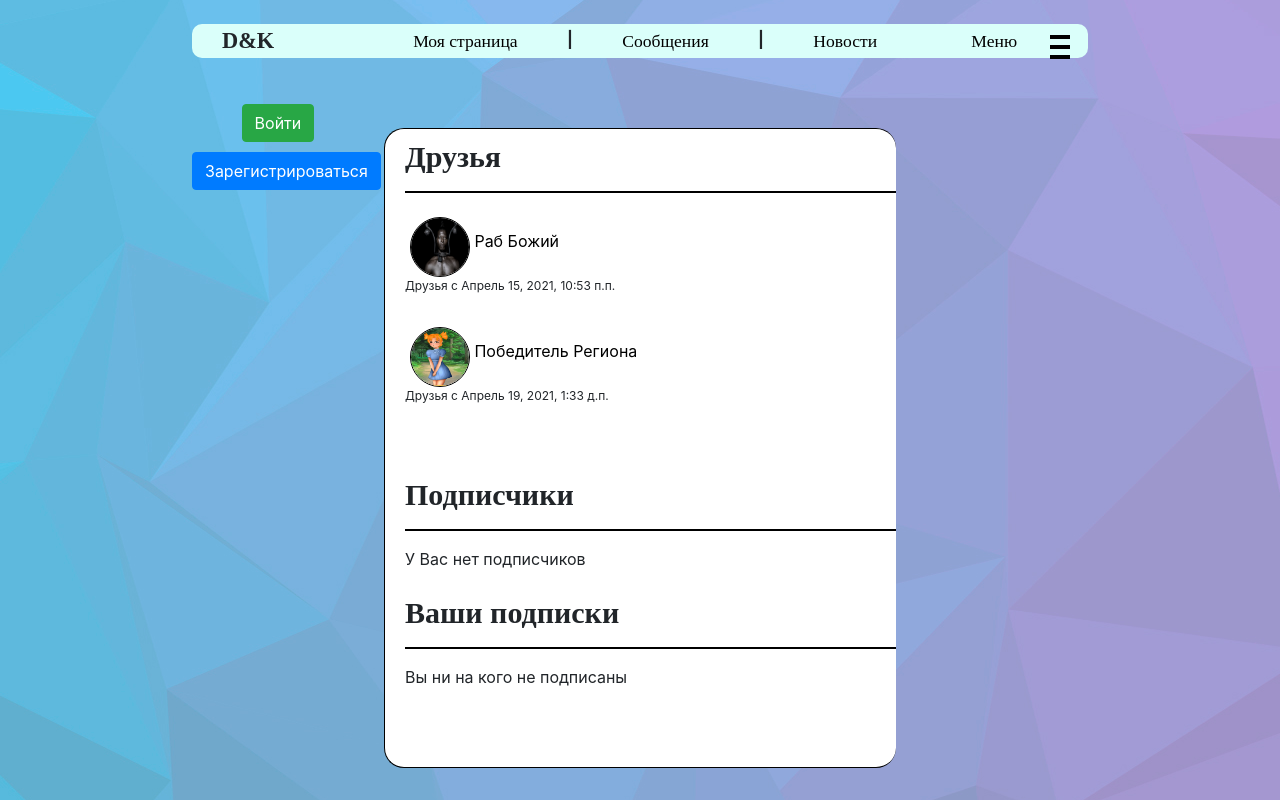
After one commit to Bloodmain/WEBProjectYL, a Django app: page /friends/1 in a window 1280 px wide. The commit adds this page. Run offline with Django 3.2, Linux system fonts and the light colour scheme; data comes from the database, SQL or seed files in the repository; both versions use the stored data as it was after the commit; some libraries are stand-ins or nearby versions.

Commit message:
Фронтенд реализация друзей, подписчиков, запросов

```diff
--- /dev/null
+++ b/WebProjectYL/user_manager/static/css/friends.css
@@ -0,0 +1,19 @@
+h1 {
+    font-family: "Segoe Print";
+    font-size: 30px;
+    font-weight: bold;
+}
+
+hr {
+    height: 1px;
+}
+
+.friendship_creation_date {
+    font-size: 12px;
+    margin-right: 15%;
+}
+
+.news_avatar {
+    width: 60px;
+    height: 60px;
+}
--- a/WebProjectYL/user_manager/static/css/homepage.css
+++ b/WebProjectYL/user_manager/static/css/homepage.css
@@ -77,3 +77,7 @@ td:first-child {
     color: #29a6db;
     text-decoration: none;
 }
+
+.no-posts {
+    text-align: center;
+}
--- a/WebProjectYL/user_manager/static/js/script.js
+++ b/WebProjectYL/user_manager/static/js/script.js
@@ -1,4 +1,4 @@
-const csrftoken = document.querySelector('[name=csrfmiddlewaretoken]').value;
+const csrftoken = document.querySelector('[name=csrfmiddlewaretoken]');
 
 $(document).ready(function () {
     $('.avatar').bootstrapFileInput('Выбрать аватар');
@@ -50,8 +50,8 @@ function sameOrigin(url) {
 
 $.ajaxSetup({
     beforeSend: function (xhr, settings) {
-        if (!csrfSafeMethod(settings.type) && sameOrigin(settings.url)) {
-            xhr.setRequestHeader("X-CSRFToken", csrftoken);
+        if (csrftoken && !csrfSafeMethod(settings.type) && sameOrigin(settings.url)) {
+            xhr.setRequestHeader("X-CSRFToken", csrftoken.value);
         }
     }
 });
@@ -212,7 +212,7 @@ $('.delete-comment').click(function () {
 
 $('.repost-img').click(function () {
     if (confirm('Вы действительно хотите создать репост этой записи?')) {
-        var element = $(this)
+        var element = $(this);
         var post_id = element.attr('class').split(' ')[1];
         $.get('/api/user', {}, function (data) {
             if ('Error' in data)
@@ -226,3 +226,75 @@ $('.repost-img').click(function () {
         })
     }
 })
+
+$('.send-friend-request').click(function () {
+    var element = $(this);
+    var requester_id = element.attr('class').split(' ')[1];
+    var friend_id = element.attr('class').split(' ')[2];
+    $.post('/api/friends_requests', {requester: requester_id, friend: friend_id}, function () {
+        location.reload();
+    })
+})
+
+$('.delete-from-friends').click(function () {
+    var element = $(this);
+    var user1_id = element.attr('class').split(' ')[1];
+    var user2_id = element.attr('class').split(' ')[2];
+    $.ajax({
+        type: 'DELETE',
+        url: '/api/friends/' + user1_id + '/' + user2_id,
+        data: {},
+        dataType: 'json',
+        success: function () {
+            location.reload();
+        }
+    });
+})
+
+$('.remove-friend-request').click(function () {
+    var element = $(this);
+    var user1_id = element.attr('class').split(' ')[1];
+    var user2_id = element.attr('class').split(' ')[2];
+    $.ajax({
+        type: 'DELETE',
+        url: '/api/friends_requests/' + user1_id + '/' + user2_id,
+        data: {},
+        dataType: 'json',
+        success: function () {
+            location.reload();
+        }
+    });
+})
+
+$('.add-to-friends').click(function () {
+    var element = $(this);
+    var friend_id = element.attr('class').split(' ')[1];
+    var creator_id = element.attr('class').split(' ')[2];
+    $.post('/api/friends', {creator: creator_id, friend: friend_id}, function () {
+        location.reload();
+    })
+})
+
+$('.leave-in-subs').click(function () {
+    var element = $(this);
+    var author = element.attr('class').split(' ')[1];
+    var subscriber = element.attr('class').split(' ')[2];
+    $.post('/api/subscriber', {author: author, subscriber: subscriber}, function () {
+        location.reload();
+    })
+})
+
+$('.leave-from-subs').click(function () {
+    var element = $(this);
+    var user1_id = element.attr('class').split(' ')[1];
+    var user2_id = element.attr('class').split(' ')[2];
+    $.ajax({
+        type: 'DELETE',
+        url: '/api/subscriber/' + user1_id + '/' + user2_id,
+        data: {},
+        dataType: 'json',
+        success: function () {
+            location.reload();
+        }
+    });
+})
--- a/WebProjectYL/user_manager/templates/unknown_homepage.html
+++ b/WebProjectYL/user_manager/templates/access_denied.html
@@ -1,5 +1,4 @@
 {% extends "main.html" %}
-<title>Моя страница</title>
 {% block content %}
     {% load static %}
     <div class="alert alert-info">Пожалуйста, зарегистрируйтесь, чтобы получить доступ к данной
--- /dev/null
+++ b/WebProjectYL/user_manager/templates/friends.html
@@ -0,0 +1,93 @@
+{% extends "main.html" %}
+{% block content %}
+    {% load static %}
+    <link rel="stylesheet" href="{% static 'css/friends.css' %}">
+
+    {% if reqs_to_you %}
+        <h1>Заявки в друзья</h1>
+        <hr color="black">
+        {% for req in reqs_to_you %}
+            <a href="/homepage/{{ req.requester.id }}" class="author_url">
+                <img src="{{ req.requester.profile.avatar.url }}" alt="Аватарка"
+                     class="news_avatar comment-avatar">
+                <span class="creator_name">{{ req.requester.profile.name }} {{ req.requester.profile.surname }}</span>
+            </a>
+            <div class="friendship_creation_date">Запрос от {{ req.create_date }}</div>
+            <br>
+        {% endfor %}
+        <br><br>
+    {% endif %}
+
+    <h1>Друзья</h1>
+    <hr color="black">
+    {% if friends %}
+        {% for friend in friends %}
+            {% if friend.friend != user %}
+                <a href="/homepage/{{ friend.friend.id }}" class="author_url">
+                    <img src="{{ friend.friend.profile.avatar.url }}" alt="Аватарка"
+                         class="news_avatar comment-avatar">
+                    <span class="creator_name">{{ friend.friend.profile.name }} {{ friend.friend.profile.surname }}</span>
+                </a>
+            {% else %}
+                <a href="/homepage/{{ friend.creator.id }}" class="author_url">
+                    <img src="{{ friend.creator.profile.avatar.url }}" alt="Аватарка"
+                         class="news_avatar comment-avatar">
+                    <span class="creator_name">{{ friend.creator.profile.name }} {{ friend.creator.profile.surname }}</span>
+                </a>
+            {% endif %}
+            <div class="friendship_creation_date">Друзья с {{ friend.create_date }}</div>
+            <br>
+        {% endfor %}
+    {% else %}
+        <span>У Вас ещё нет друзей...</span>
+    {% endif %}
+    <br><br>
+
+    {% if your_reqs %}
+        <h1>Ваши запросы дружбы</h1>
+        <hr color="black">
+        {% for req in your_reqs %}
+            <a href="/homepage/{{ req.friend.id }}" class="author_url">
+                <img src="{{ req.friend.profile.avatar.url }}" alt="Аватарка"
+                     class="news_avatar comment-avatar">
+                <span class="creator_name">{{ req.friend.profile.name }} {{ req.friend.profile.surname }}</span>
+            </a>
+            <div class="friendship_creation_date">Запрос от {{ req.create_date }}</div>
+            <br>
+        {% endfor %}
+        <br><br>
+    {% endif %}
+
+    <h1>Подписчики</h1>
+    <hr color="black">
+    {% if subscribers %}
+        {% for subscriber in subscribers %}
+            <a href="/homepage/{{ subscriber.subscriber.id }}" class="author_url">
+                <img src="{{ subscriber.subscriber.profile.avatar.url }}" alt="Аватарка"
+                     class="news_avatar comment-avatar">
+                <span class="creator_name">{{ subscriber.subscriber.profile.name }} {{ subscriber.subscriber.profile.surname }}</span>
+            </a>
+            <div class="friendship_creation_date">Подписан на Вас с {{ subscriber.create_date }}</div>
+            <br>
+        {% endfor %}
+    {% else %}
+        <span>У Вас нет подписчиков</span>
+    {% endif %}
+    <br><br>
+
+    <h1>Ваши подписки</h1>
+    <hr color="black">
+    {% if subscribes %}
+        {% for subscribe in subscribes %}
+            <a href="/homepage/{{ subscribe.author.id }}" class="author_url">
+                <img src="{{ subscribe.author.profile.avatar.url }}" alt="Аватарка"
+                     class="news_avatar comment-avatar">
+                <span class="creator_name">{{ subscribe.author.profile.name }} {{ subscribe.author.profile.surname }}</span>
+            </a>
+            <div class="friendship_creation_date">Вы подписаны с {{ subscribe.create_date }}</div>
+            <br>
+        {% endfor %}
+    {% else %}
+        <span>Вы ни на кого не подписаны</span>
+    {% endif %}
+{% endblock %}
--- a/WebProjectYL/user_manager/templates/main.html
+++ b/WebProjectYL/user_manager/templates/main.html
@@ -12,7 +12,7 @@
     <link rel="stylesheet" href="{% static 'css/style.css' %}">
     <script src="https://cdnjs.cloudflare.com/ajax/libs/jquery/3.3.1/jquery.min.js"></script>
     <script type="text/javascript" src="{% static 'js/bootstrap.file-input.js' %}"></script>
-    <title>Новости</title>
+    <title>{{ title }}</title>
 </head>
 <body>
 <header>
@@ -23,7 +23,7 @@
             <a href="/homepage/{{ user.id }}" class="scalable">Моя страница</a>
             <span class="scalable">|</span>
         {% else %}
-            <a href="/homepage/unknown" class="scalable">Моя страница</a>
+            <a href="/access_denied/" class="scalable">Моя страница</a>
             <span class="scalable">|</span>
         {% endif %}
         <a href="/messages/" class="scalable">Сообщения</a> <span class="scalable">|</span>
@@ -36,8 +36,13 @@
         <div class="brick"></div>
     </div>
     <div class="menu">
-        <a href="/friends/" class="menu_a">Друзья</a><br>
-        <a href="/groups/" class="menu_a">Сообщества</a>
+        {% if user.is_authenticated %}
+            <a href="/friends/{{ user.id }}" class="menu_a">Друзья</a><br>
+            <a href="/groups/{{ user.id }}" class="menu_a">Сообщества</a>
+        {% else %}
+            <a href="/access_denied/" class="menu_a">Друзья</a><br>
+            <a href="/access_denied/" class="menu_a">Сообщества</a>
+        {% endif %}
     </div>
     <br>
     {% block login %}
--- a/WebProjectYL/user_manager/templates/one_post.html
+++ b/WebProjectYL/user_manager/templates/one_post.html
@@ -1,7 +1,6 @@
 {% extends "main.html" %}
 {% block content %}
     {% csrf_token %}
-    <title>Оригинальная запись</title>
     {% load static %}
 
     <link href="{% static 'css/one_post.css' %}" rel="stylesheet">
--- a/WebProjectYL/user_manager/urls.py
+++ b/WebProjectYL/user_manager/urls.py
@@ -9,7 +9,7 @@ urlpatterns = [
     path('logout/', views.Logout.as_view()),
     path('register/', views.register),
     path('homepage/<int:user_id>', views.homepage),
-    path('homepage/unknown', views.unknown_homepage),
+    path('access_denied/', views.access_denied),
     path('api/user', views.UserApi.as_view()),
     path('api/likes', views.LikeApiView.as_view()),
     path('api/likes/<str:unique_parameter>', views.LikeApiView.as_view()),
@@ -31,5 +31,6 @@ urlpatterns = [
     path('api/friends_requests', views.FriendsRequestAPI.as_view()),
     path('api/friends_requests/<int:user1_id>/<int:user2_id>', views.FriendsRequestAPI.as_view()),
     path('api/subscriber/<int:user1_id>/<int:user2_id>', views.SubscriberAPI.as_view()),
-    path('api/subscriber', views.SubscriberAPI.as_view())
+    path('api/subscriber', views.SubscriberAPI.as_view()),
+    path('friends/<int:user_id>', views.show_friends)
 ]
--- a/WebProjectYL/user_manager/views.py
+++ b/WebProjectYL/user_manager/views.py
@@ -4,8 +4,10 @@ from django.contrib.auth.models import User
 from django.db.models import Q
 from .forms import UserLoginForm, UserForm, ProfileForm, NewsForm
 from django.shortcuts import render, redirect
-from .models import NewsFile, News, Likes, Commentary, Repost, Posts, Profile,  FriendShip, FriendRequest, SubscriberShip
-from .serializers import LikesSerializer, UserSerializer, CommentsSerializer, RepostSerializer, FriendShipSerializer
+from .models import NewsFile, News, Likes, Commentary, Repost, Posts, Profile, FriendShip, \
+    FriendRequest, SubscriberShip
+from .serializers import LikesSerializer, UserSerializer, CommentsSerializer, RepostSerializer, \
+    FriendShipSerializer
 from .serializers import FriendRequestSerializer, SubscriberShipSerializer
 from rest_framework.response import Response
 from rest_framework.views import APIView
@@ -189,7 +191,8 @@ def show_post(request, post_id):
                    'images': images[0],
                    'width': width[0],
                    'comments': comments[0],
-                   'tp': isinstance(post[0][0], News)})
+                   'tp': isinstance(post[0][0], News),
+                   'title': 'Новость'})
 
 
 def repost_origin(request, repost_id):
@@ -253,13 +256,15 @@ class FriendsAPI(APIView):
         if not user1 or not user2:
             return Response({"Error": "User does not exist"})
         status = user1.profile.is_friends(user2)
-        if status != 2 and status != 3:
+        if status != 2 and status != 3 and status != 5:
             return Response({"Error": "UsersRelationship error",
                              "UsersRelationship": status})
         if status == 2:
             friend_req = FriendRequest.objects.filter(requester=user1, friend=user2).first()
         elif status == 3:
             friend_req = FriendRequest.objects.filter(requester=user2, friend=user1).first()
+        elif status == 5:
+            friend_req = SubscriberShip.objects.filter(author=user2, subscriber=user1).first()
         serializer = FriendShipSerializer(data=data)
         if serializer.is_valid(raise_exception=True):
             serializer.save()
@@ -282,7 +287,7 @@ class FriendsRequestAPI(APIView):
         status:
         0 - вернуть наши запросы и запросы к нам
         1 - вернуть наши запросы
-        2 - вернуть запросы к нами
+        2 - вернуть запросы к нам
         """
         user_id, status = user1_id, user2_id
         user = User.objects.filter(pk=user_id).first()
@@ -361,7 +366,8 @@ class SubscriberAPI(APIView):
         if status != 3:
             return Response({"Error": "UsersRelationship error",
                              "UsersRelationship": status})
-        req = FriendRequest.objects.filter(requester=data['subscriber'], friend=data['author']).first()
+        req = FriendRequest.objects.filter(requester=data['subscriber'],
+                                           friend=data['author']).first()
         serializer = SubscriberShipSerializer(data=data)
         if serializer.is_valid(raise_exception=True):
             serializer.save()
@@ -405,7 +411,24 @@ def news_form(request):
                    'all_news': all_news,
                    'images': images,
                    'widths': width,
-                   'comments': comments})
+                   'comments': comments,
+                   'title': 'Новости'})
+
+
+def show_friends(request, user_id):
+    user = User.objects.filter(pk=user_id).first()
+    friends = list(FriendShip.objects.filter(Q(creator=user) | Q(friend=user)).all())
+    subscribers = list(SubscriberShip.objects.filter(author=user).all())
+    subscribes = list(SubscriberShip.objects.filter(subscriber=user).all())
+    reqs_to_you = list(FriendRequest.objects.filter(friend=user).all())
+    your_reqs = list(FriendRequest.objects.filter(requester=user).all())
+    return render(request, 'friends.html',
+                  {'title': 'Друзья',
+                   'friends': friends,
+                   'subscribers': subscribers,
+                   'subscribes': subscribes,
+                   'reqs_to_you': reqs_to_you,
+                   'your_reqs': your_reqs})
 
 
 class LoginView(FormView):
@@ -450,17 +473,21 @@ def register(request):
         profile_form = ProfileForm()
     return render(request, 'register.html', {
         'user_form': user_form,
-        'profile_form': profile_form
+        'profile_form': profile_form,
+        'title': 'Регистрация'
     })
 
 
-def unknown_homepage(request):
-    return render(request, 'unknown_homepage.html', {})
+def access_denied(request):
+    return render(request, 'access_denied.html', {'title': 'Доступ запрещен'})
 
 
 def homepage(request, user_id):
     user = User.objects.get(id=user_id)
-    is_friends = user.profile.is_friends(request.user)
+    if request.user.is_authenticated:
+        is_friends = request.user.profile.is_friends(user)
+    else:
+        is_friends = 6
     all_news = [(x, isinstance(x, News))
                 for x in sorted(list(user.news.all()) + list(user.repost.all()),
                                 key=lambda x: x.create_date, reverse=True)]
@@ -471,4 +498,5 @@ def homepage(request, user_id):
         'images': images,
         'widths': width,
         'all_news': all_news,
-        'comments': comments})
+        'comments': comments,
+        'title': 'Страница пользователя'})
```
Also changed, not shown: WebProjectYL/user_manager/templates/homepage.html (+19 -14 lines), WebProjectYL/db.sqlite3, WebProjectYL/media/users/13/avatar.jpg (added).
